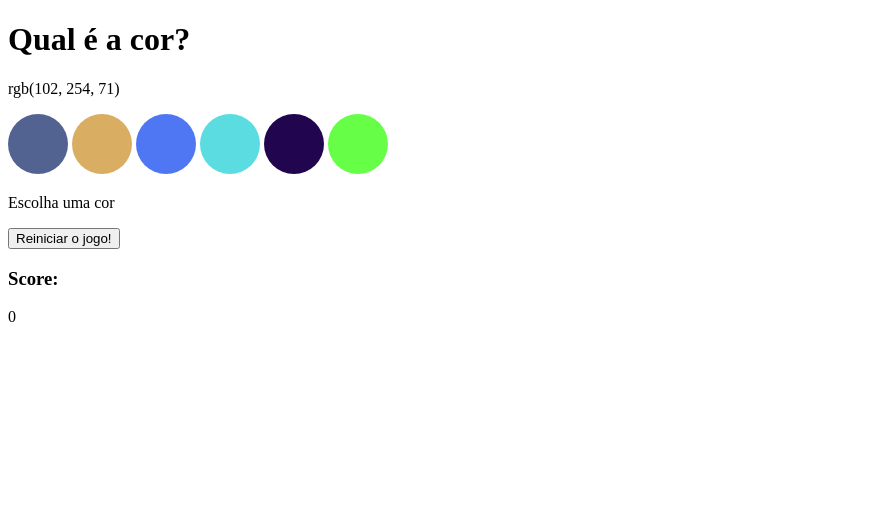
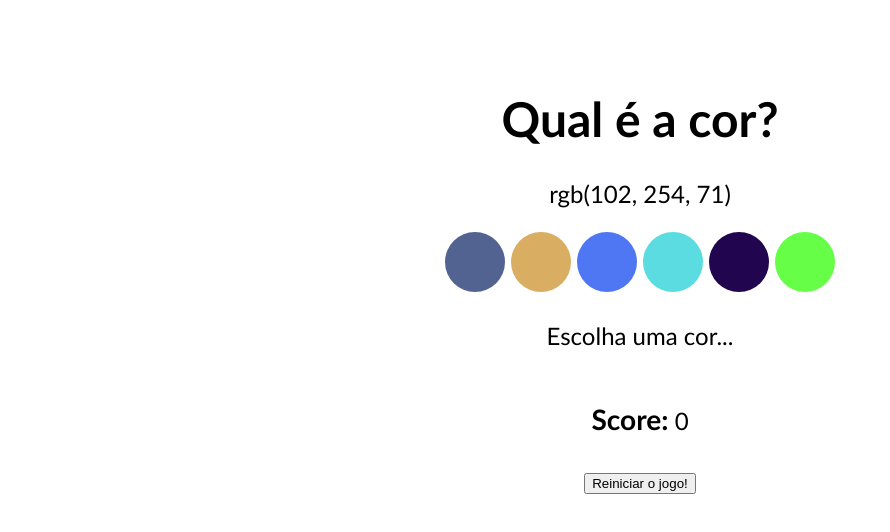
Before and after one commit to nvmelo/try-color, a plain HTML site: page index.html in a window 1280 px wide. Shown: the whole page, without its empty margins (0-890 px from the left). Drawn offline with Linux system fonts and the light colour scheme.

Commit message:
Centralização da página e ajustes na tag h3

```diff
--- a/index.html
+++ b/index.html
@@ -16,9 +16,10 @@
   <div class="ball"></div>
   <div class="ball"></div>
   <div class="ball"></div>
-  <p id="answer">Escolha uma cor</p>
+  <p id="answer">Escolha uma cor...</p>
+  <h3>Score: </h3>
+  <p id="score">0</p>
+  <br>
   <button id="reset-game" type="button">Reiniciar o jogo!</button>
-  <h3>Score:</h3>
-  <p id="score">0</p>
 </body>
 </html>
--- a/style.css
+++ b/style.css
@@ -1,3 +1,13 @@
+body {
+  text-align: center;
+  font-size: 150%;
+  font-family: 'Gill Sans', 'Gill Sans MT', Calibri, 'Trebuchet MS', sans-serif;
+}
+
+h1 {
+  margin-top: 90px;
+}
+
 .ball {
   border-radius: 50%;
   display: inline-block;
@@ -5,6 +15,10 @@
   width: 60px;
 }
 
-.score {
-  display: inline;
+h3 {
+  display: inline-block;
 }
+
+#score {
+  display: inline-block;
+}
```
